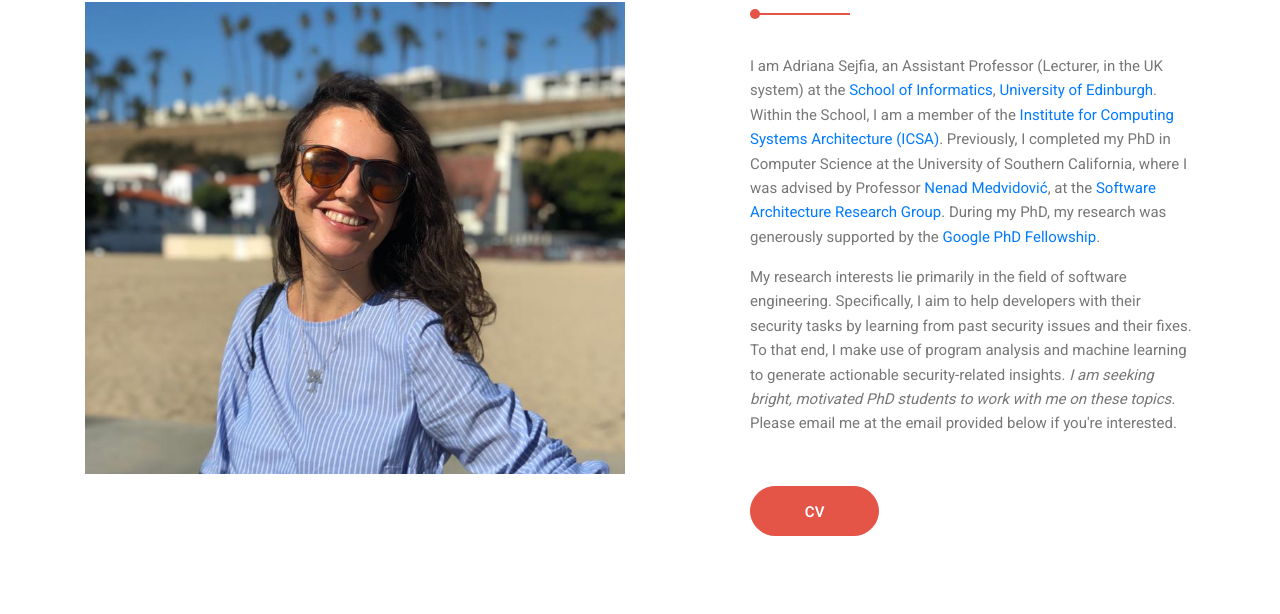
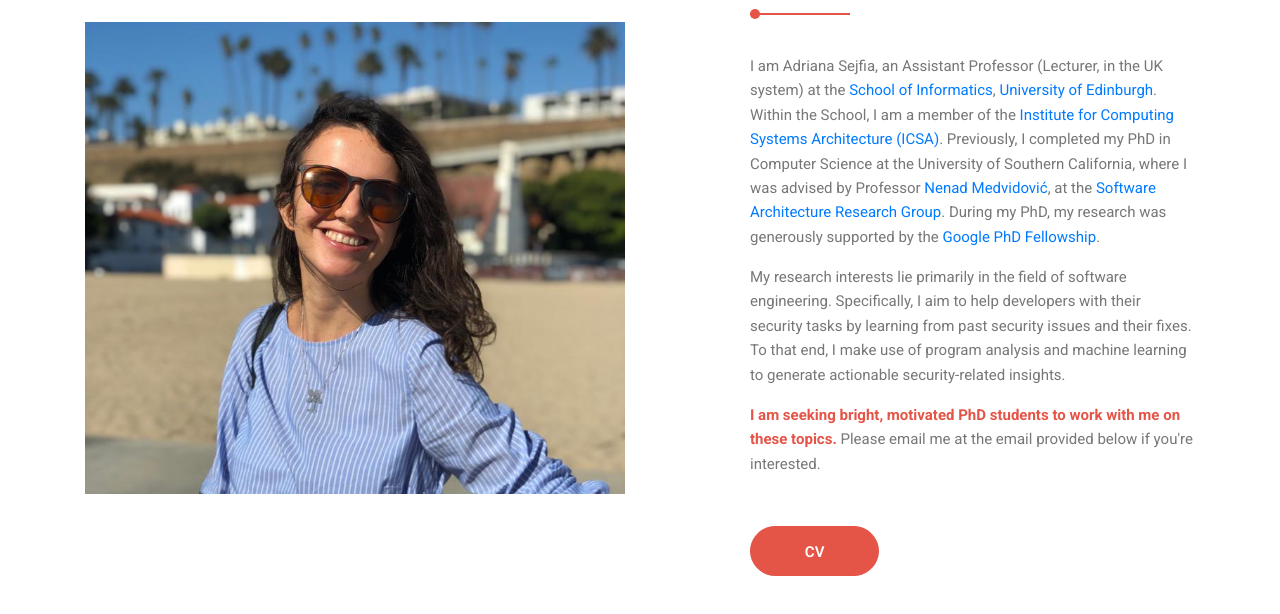
Before and after one commit to asejfia/asejfia.github.io, a plain HTML site: page index.html in a window 1280 px wide. Shown: the part 496-1110 px from the top of the page. Drawn offline with nearby package versions, Linux system fonts and the light colour scheme; some packages are replaced by stand-ins of ours.

Commit message:
Update index.html

```diff
--- a/index.html
+++ b/index.html
@@ -111,8 +111,11 @@
 						        with their security tasks by learning from past security issues and their fixes. To that end, I make use of program
 							analysis and machine learning to generate actionable security-related insights.
 
-
-						        <em> I am seeking bright, motivated PhD students to work with me on these topics. </em> Please email me at the email provided below if you're interested. </p>
+						</p>
+						<p>
+						        <b> I am seeking bright, motivated PhD students to work with me on these topics. </b>
+							Please email me at the email provided below if you're interested.
+						</p>
 
 
 					</div>
```
